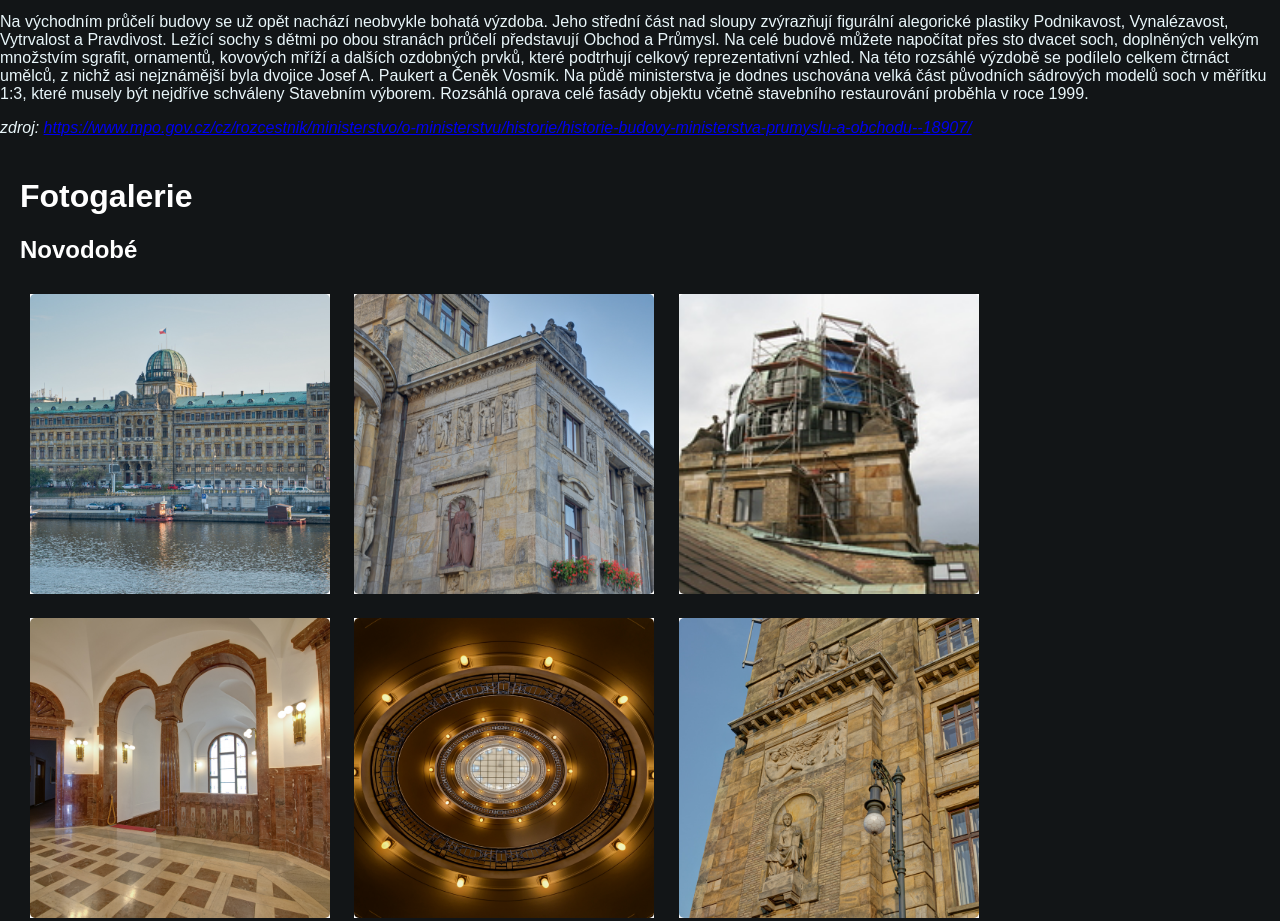
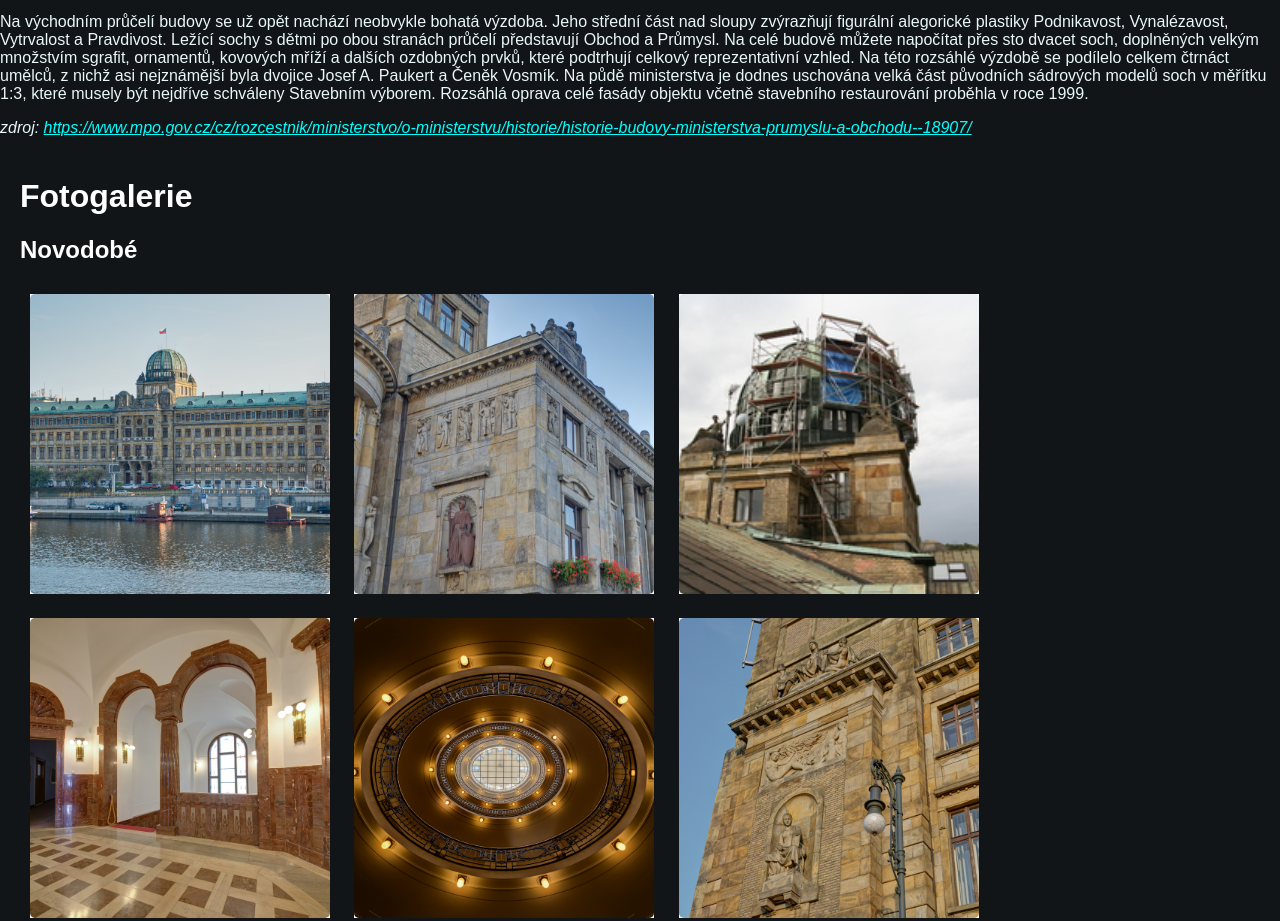
Before and after one commit to jehlijos/mpo, a plain HTML site: page index.html in a window 1280 px wide. Shown: the part 1087-2008 px from the top of the page. Drawn offline with Linux system fonts and the light colour scheme.

Commit message:
Update 1_434-1_600.css

```diff
--- a/index_css/1_434-1_600.css
+++ b/index_css/1_434-1_600.css
@@ -25,7 +25,9 @@ header h1 {
    text-shadow: 0 0 20px rgba(0, 0, 0, 1.5), 2px 2px 35px rgba(0, 0, 0, 1.5); /* Add the gray shadow */
 }
 
-
+a {
+   color: #00FFFF;
+  }
 
 nav {
   position: relative;
```
